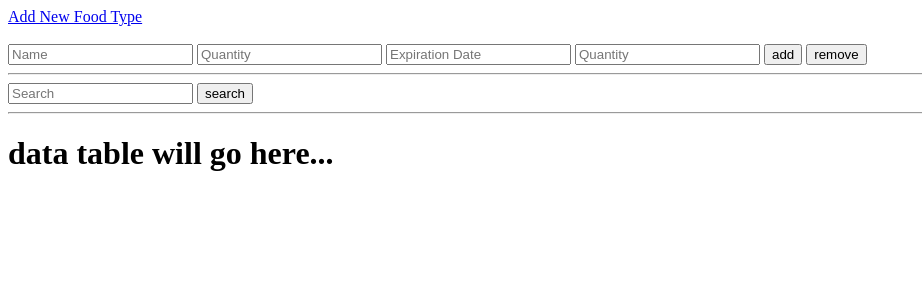
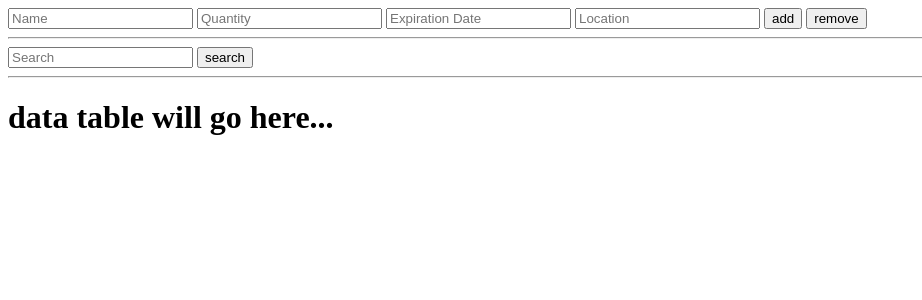
Before and after one commit to UVMHacks2025/hackathon-group-13, a Flask app: page / in a window 1280 px wide. Shown: the top 300 px of the page, without its empty margins (0-922 px from the left). Run offline with Flask 3, Linux system fonts and the light colour scheme.

Commit message:
item inventory page

```diff
--- a/app.py
+++ b/app.py
@@ -6,9 +6,5 @@ app = Flask(__name__)
 def home():
     return render_template('item_inventory.html')
 
-@app.route("/subpage")
-def newpage():
-    return render_template('new_item.html')
-
 if __name__ =='__main__':
     app.run()
--- a/templates/item_inventory.html
+++ b/templates/item_inventory.html
@@ -6,16 +6,16 @@
     <title>Item Inventory</title>
 </head>
 <body>
-    <a href="./subpage">Add New Food Type</a>
-    <br><br>
-    <div class="add_remove">
-        <input type="text" placeholder="Name" required>
-        <input type="text" placeholder="Quantity" required>
-        <input type="text" placeholder="Expiration Date" required>
-        <input type="text" placeholder="Quantity" required>
-        <button id="add-button">add</button>
-        <button id="add-button">remove</button>
-    </div>
+    <form id="inventory-form">
+        <div class="add_remove">
+            <input type="text" placeholder="Name" required>
+            <input type="text" placeholder="Quantity" required>
+            <input type="text" placeholder="Expiration Date" required>
+            <input type="text" placeholder="Location" required>
+            <button type="submit" id="add-button">add</button>
+            <button type="button" id="remove-button">remove</button>
+        </div>
+    </form>
     <hr>
     <div class="searchbar">
         <input type="text" placeholder="Search">
```
Also changed, not shown: templates/new_item.html (deleted, +0 -12 lines).
